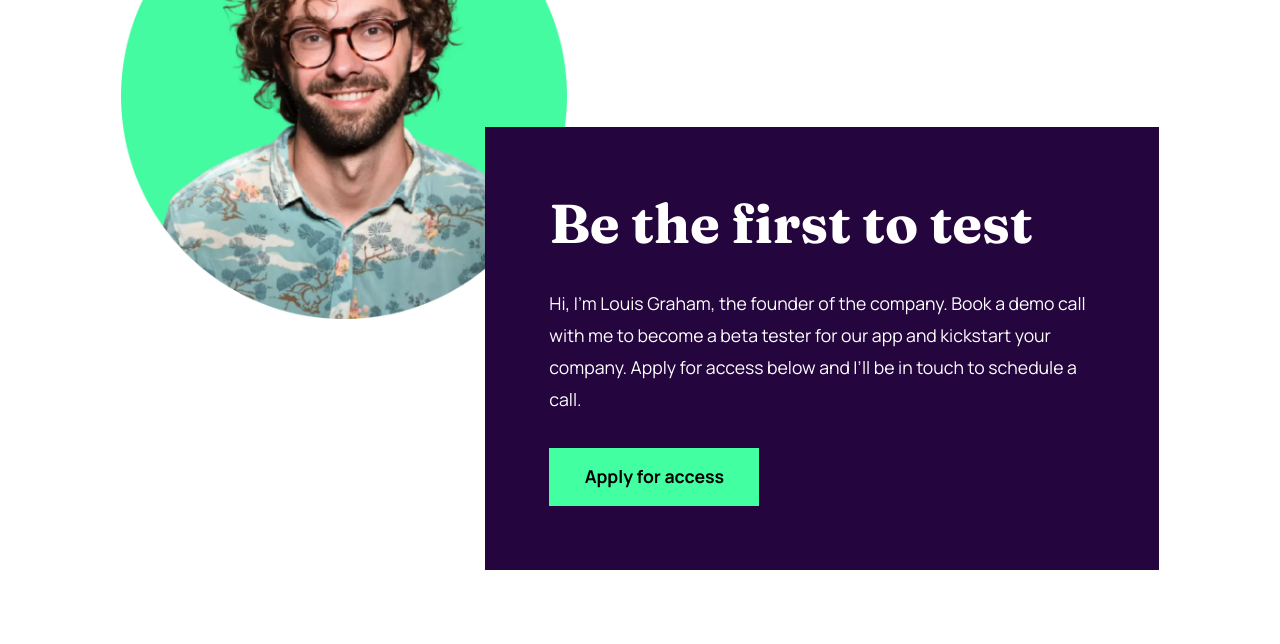
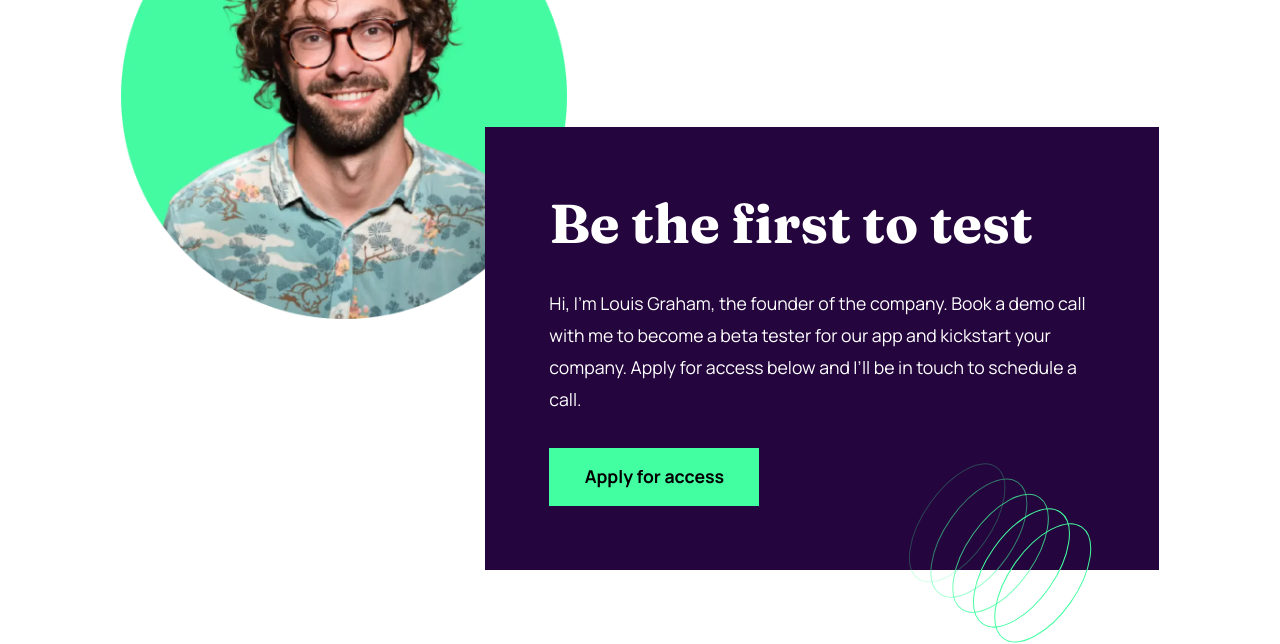
Before and after one commit to priyavrat8065/workit-landing-page, a plain HTML site: page index.html in a window 1280 px wide. Shown: the part 1839-2483 px from the top of the page. Drawn offline with Linux system fonts and the light colour scheme.

Commit message:
add pattern ring 3

```diff
--- a/index.html
+++ b/index.html
@@ -119,6 +119,9 @@
             call.
           </p>
           <a href="#" class="founder__btn btn">Apply for access</a>
+          <figure class="bg-pattern pattern-3">
+            <img src="assets/images/bg-pattern-3.svg" alt="" />
+          </figure>
         </section>
       </div>
     </section>
--- a/style.css
+++ b/style.css
@@ -120,6 +120,12 @@ body {
   /*  right: 0;*/
   top: 274px;
   z-index: 3;
+}
+.pattern-3 {
+  display: none;
+  right: 0;
+  bottom: -50%;
+  transform: translateY(-50%);
 }
 
 /* UTILITIES CLASSES */
@@ -338,6 +344,7 @@ body {
   padding: 2rem;
   color: var(--white-color);
   z-index: 1;
+  position: relative;
 }
 .founder__heading {
   font-family: var(--ff-fraunces);
@@ -383,6 +390,10 @@ body {
   /*  }*/
   .pattern-2 {
     top: clamp(17.125rem, 11.5rem + 15.625vw, 19rem);
+  }
+  .pattern-3 {
+    display: block;
+    right: clamp(0rem, -3rem + 8.333333333333332vw, 1rem);
   }
   .wrapper {
     width: min(calc(100% - 88px), calc(1440px - 320px));
@@ -493,6 +504,10 @@ body {
   .pattern-2 {
     top: clamp(20.5rem, 17.375rem + 5.208333333333334vw, 22.0625rem);
   }
+  .pattern-3 {
+    bottom: calc(-50% + clamp(1rem, -1rem + 3.3333333333333335vw, 2rem));
+    right: clamp(1rem, -5rem + 10vw, 4rem);
+  }
   .main {
     padding-top: 4rem;
     padding-bottom: 9rem;
```
